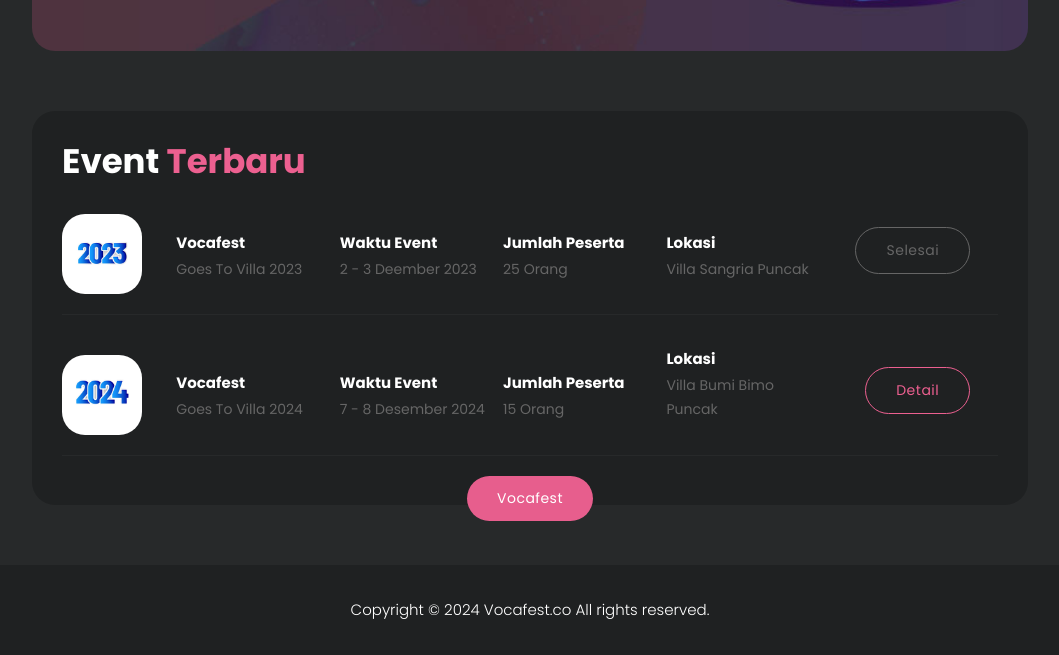
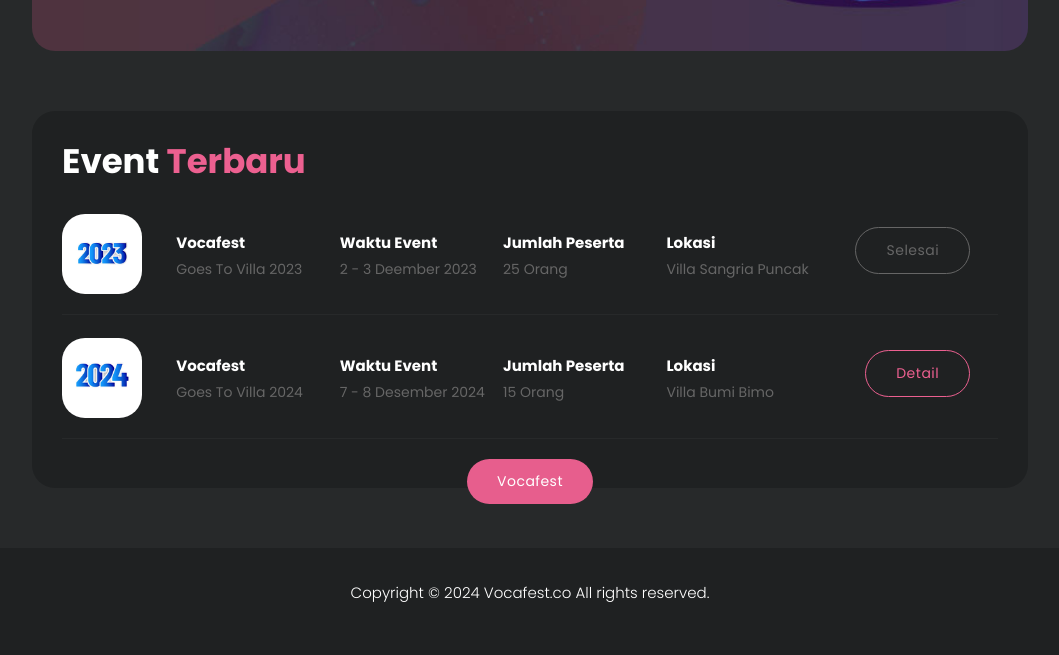
Before and after one commit to afanyudhoardnsyh/vocafest, a plain HTML site: page index.html in a window 1280 px wide. Shown: the part 567-1222 px from the top of the page, without its empty margins (110-1169 px from the left). Drawn offline with nearby package versions, Linux system fonts and the light colour scheme.

Commit message:
Update index.html

```diff
--- a/index.html
+++ b/index.html
@@ -120,7 +120,7 @@
                   <li><h4>Vocafest</h4><span>Goes To Villa 2024</span></li>
                   <li><h4>Waktu Event</h4><span>7 - 8 Desember 2024</span></li>
                   <li><h4>Jumlah Peserta</h4><span>15 Orang</span></li>
-                  <li><h4>Lokasi</h4><span>Villa Bumi Bimo Puncak</span></li>
+                  <li><h4>Lokasi</h4><span>Villa Bumi Bimo</span></li>
                   <li><div class="main-border-button"><a href="event.html">Detail</a></div></li>
                 </ul>
               </div>
```
